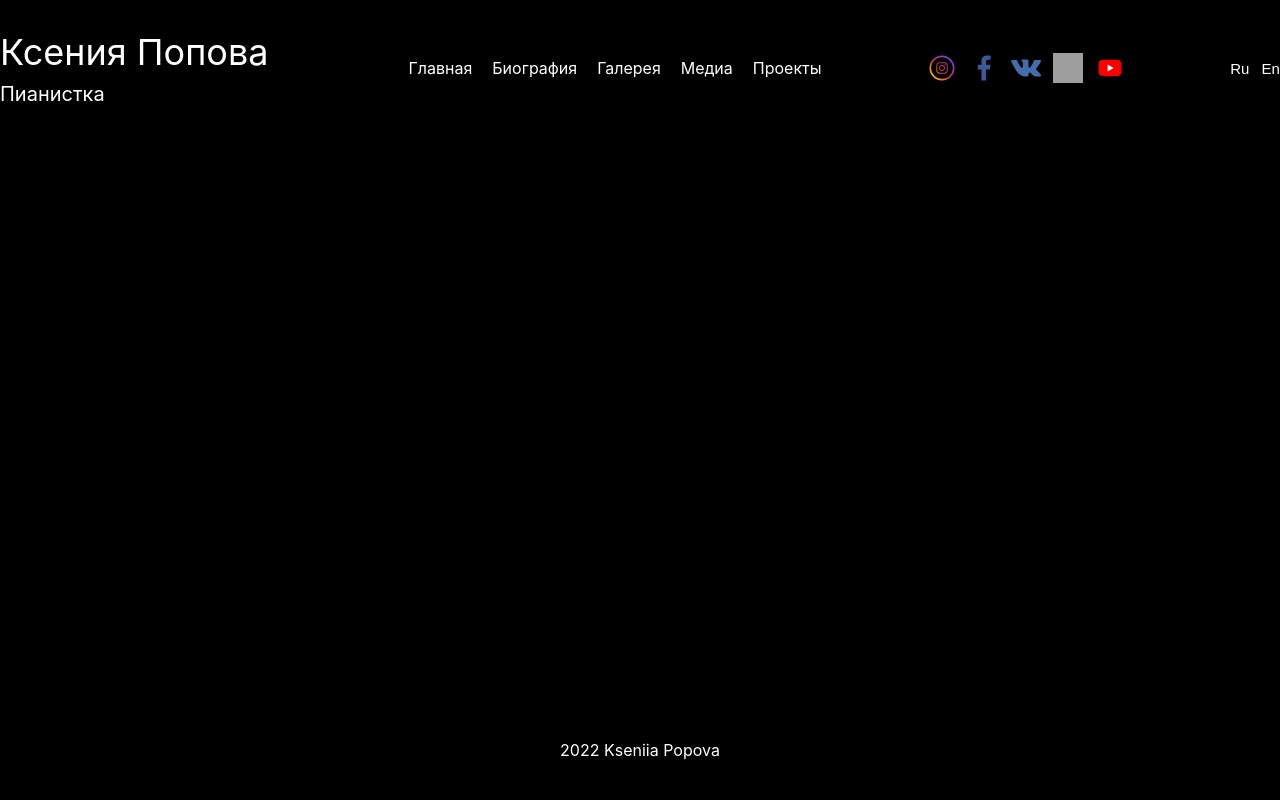
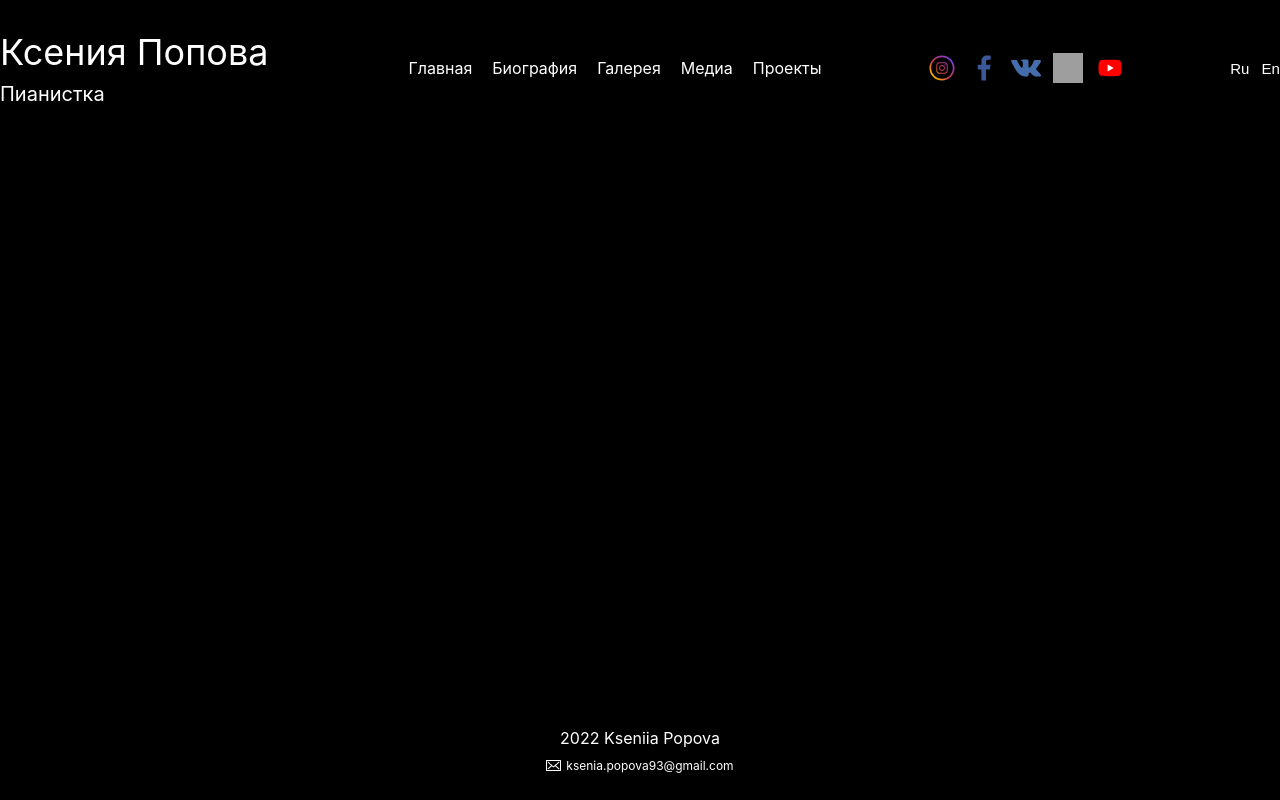
Before and after one commit to maystrova/resume, a Next.js app: page /photos in a window 1280 px wide. Built offline with nearby package versions, Linux system fonts and the light colour scheme; grey boxes are pictures that could not be loaded.

Commit message:
footer-features

```diff
--- a/components/footer.tsx
+++ b/components/footer.tsx
@@ -1,4 +1,5 @@
 import styles from 'styles/footer.module.scss'
+import Icon, { ICON_SIZE } from './icon'
 
 interface FooterProps {}
 
@@ -6,8 +7,14 @@ const Footer = ({}: FooterProps) => {
     const name: string = 'Kseniia Popova'
     return (
         <div className={styles.container}>
-            <div>
-                {new Date().getFullYear()} {name}
+            <div className={styles.main}>
+                <div className={styles.logo}>
+                    {new Date().getFullYear()} {name}
+                </div>
+                <div className={styles.contacts}>
+                    <Icon src={'static/mail-icon.svg'} alt={'icon'} size={ICON_SIZE.X_SMALL} />
+                    <span>ksenia.popova93@gmail.com</span>
+                </div>
             </div>
         </div>
     )
--- a/components/icon.tsx
+++ b/components/icon.tsx
@@ -1,6 +1,7 @@
 import style from 'styles/icon.module.scss'
 
 export enum ICON_SIZE {
+    X_SMALL = 'x-small',
     SMALL = 'small',
     MEDIUM = 'medium',
 }
@@ -17,6 +18,8 @@ const iconSizeHandler = (size: ICON_SIZE): string => {
             return style.small
         case ICON_SIZE.MEDIUM:
             return style.medium
+        case ICON_SIZE.X_SMALL:
+            return style.x_small
     }
     return style.small
 }
--- a/styles/footer.module.scss
+++ b/styles/footer.module.scss
@@ -4,3 +4,20 @@
     justify-content: center;
     align-items: center;
 }
+
+.main {
+    display: grid;
+    gap: 10px;
+}
+
+.logo {
+    display: flex;
+    justify-content: center;
+}
+
+.contacts {
+    display: flex;
+    align-items: center;
+    gap: 5px;
+    font-size: 12px;
+}
--- a/styles/icon.module.scss
+++ b/styles/icon.module.scss
@@ -1,8 +1,16 @@
+$x_small: 15px;
 $small: 20px;
 $medium: 30px;
 
 .main {
     display: block;
+}
+
+.x_small {
+    width: $x_small;
+    height: $x_small;
+
+    @extend .main;
 }
 
 .small {
```
Also changed, not shown: public/static/mail-icon.svg (added).
